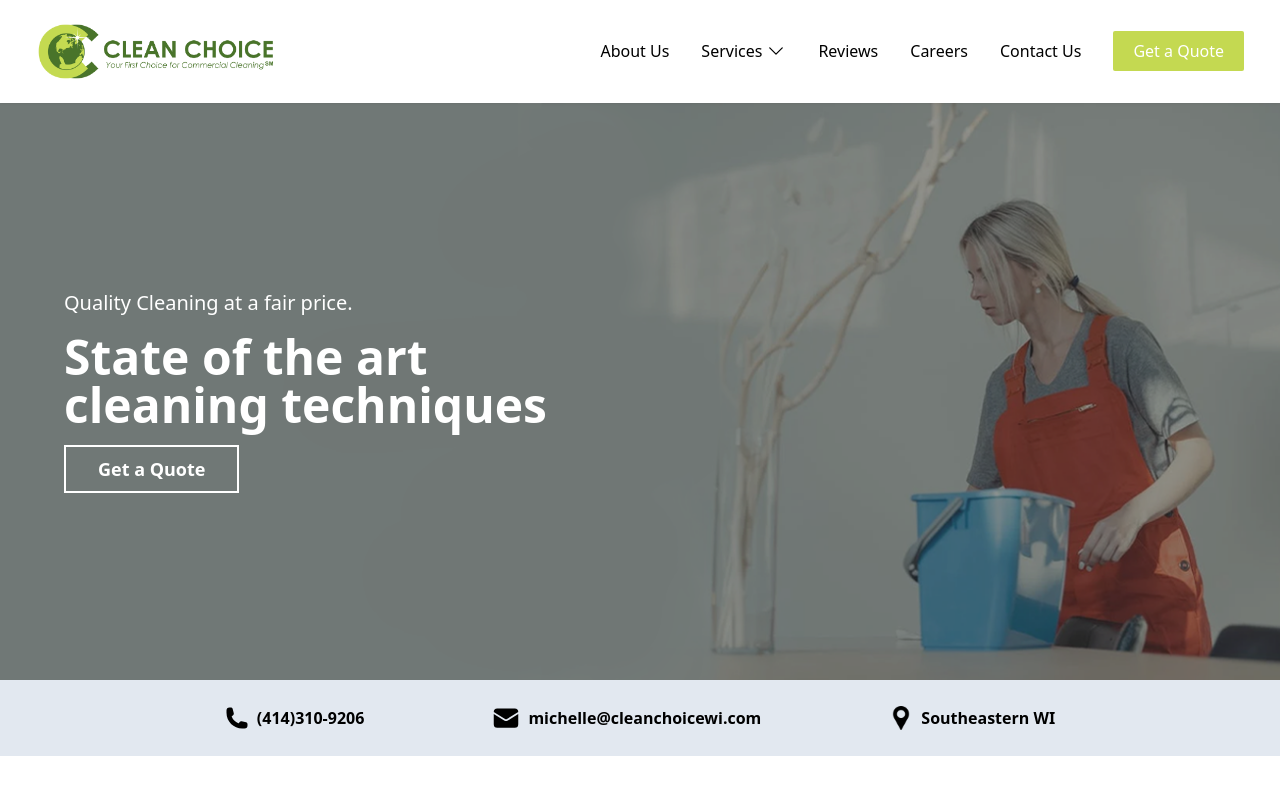
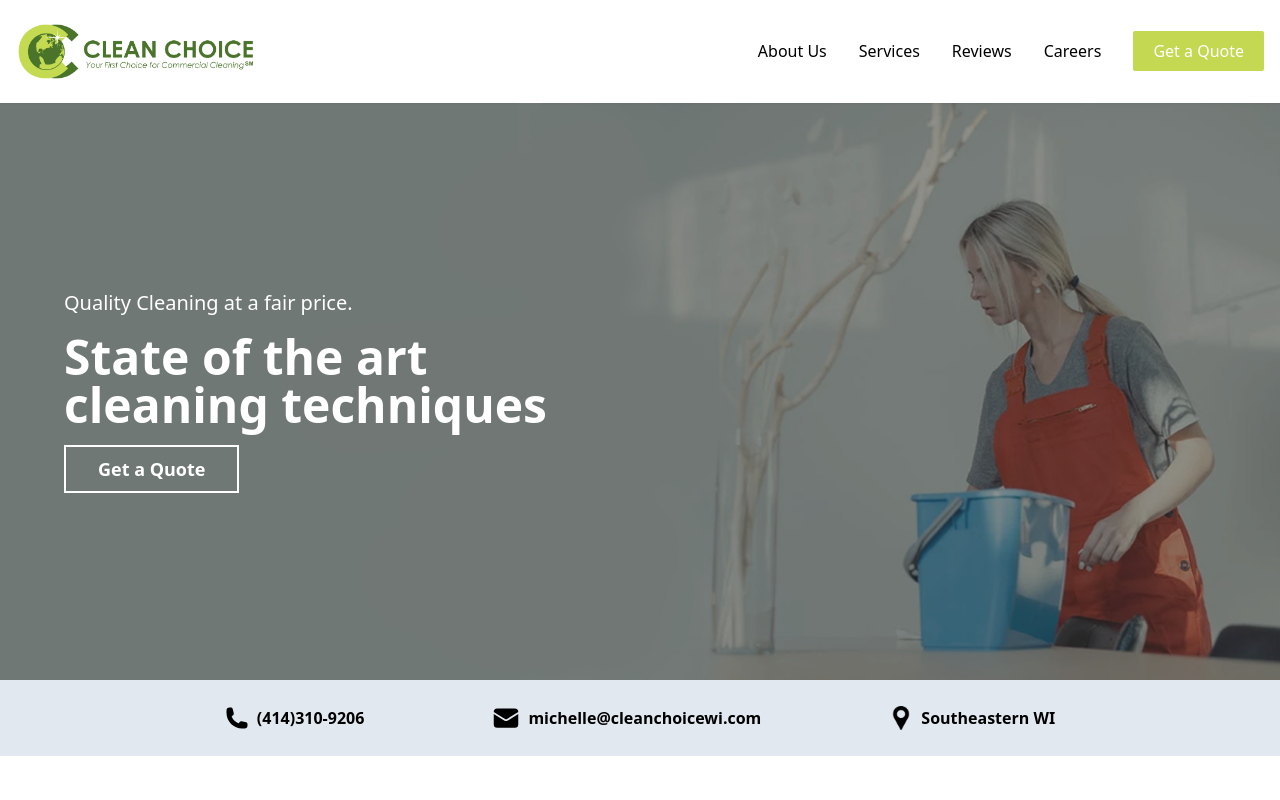
Before and after one commit to Clean-Choice-Website/clean-choice, a React (Vite) app: page / in a window 1280 px wide. Shown: the top 800 px of the page. Built offline with nearby package versions, Linux system fonts and the light colour scheme.

Commit message:
Removed services dropdown, close menu logo click

```diff
--- a/src/components/Navbar.jsx
+++ b/src/components/Navbar.jsx
@@ -1,26 +1,26 @@
 /* eslint-disable react/prop-types */
 import '../App.css';
-import downArrow from '../assets/downArrow.svg';
 import menuIcon from '../assets/menuIcon.svg';
 import { Link } from 'react-router-dom';
-import ServicesDropDown from './ServicesDropDown';
 import { useState } from 'react';
 import MobileNavbar from './MobileNavbar';
 import clearchoicevertical from '../assets/cleanchoicevertical.png';
 
 function Navbar({ openModal }) {
-  const [showServices, setShowServices] = useState(false);
   const [showMenu, setShowMenu] = useState(false);
 
   return (
     <header className='sticky top-0 z-20 bg-white drop-shadow-sm'>
-      <nav className='top-0 z-10 flex items-center justify-between px-9 py-6'>
+      <nav className='top-0 z-10 flex items-center justify-between px-3 py-6 sm:px-9 md:px-4'>
         <Link to='/'>
-          <div className='flex items-center gap-2'>
+          <div
+            className='flex items-center gap-2'
+            onClick={() => setShowMenu(false)}
+          >
             <img
               src={clearchoicevertical}
               alt='Clean Choice logo'
-              className='w-60'
+              className='w-48 lg:w-60'
             />
             {/*    */}
           </div>
@@ -37,25 +37,15 @@ function Navbar({ openModal }) {
           <Link to='/about'>
             <li className='list-none font-medium'>About Us</li>
           </Link>
-          <div
-            className='relative flex items-center gap-1'
-            onMouseEnter={() => setShowServices(true)}
-            onMouseLeave={() => setShowServices(false)}
-          >
+          <Link to='/services'>
             <li className='list-none font-medium'>Services</li>
-            <img src={downArrow} alt='Down Arrow' className='w-5' />
-            {showServices && <ServicesDropDown />}
-          </div>
+          </Link>
           <Link to='/reviews'>
             <li className='list-none font-medium'>Reviews</li>
           </Link>
           <Link to='/careers'>
             <li className='list-none font-medium'>Careers</li>
           </Link>
-          <button onClick={openModal}>
-            <li className='list-none font-medium'>Contact Us</li>
-          </button>
-
           <button
             onClick={openModal}
             className='rounded-sm bg-logoGreen  p-2 px-5 font-medium text-white hover:bg-logoGreenHover'
@@ -65,7 +55,9 @@ function Navbar({ openModal }) {
         </div>
       </nav>
       {/* Mobile Nav */}
-      {showMenu && <MobileNavbar setShowMenu={setShowMenu} />}
+      {showMenu && (
+        <MobileNavbar setShowMenu={setShowMenu} openModal={openModal} />
+      )}
     </header>
   );
 }
```
